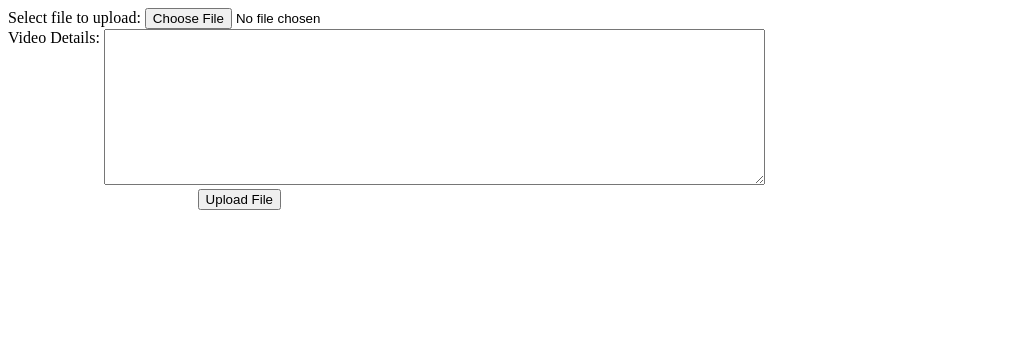
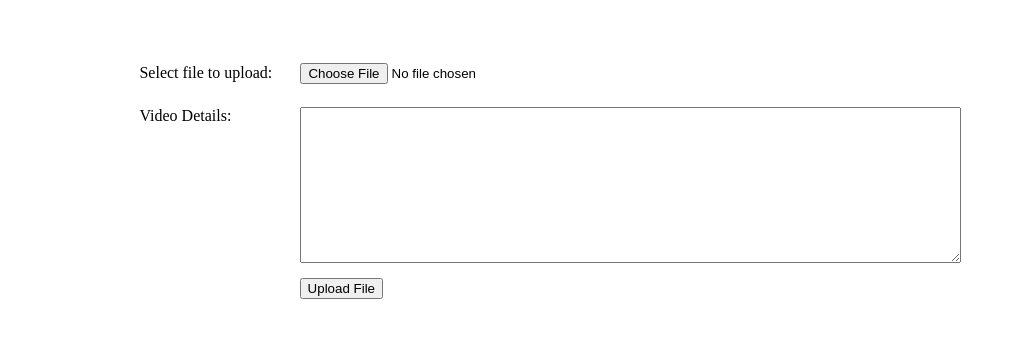
Before and after one commit to itsAnanth/FileUp, a website: page public/index.html in a window 1280 px wide. Shown: the whole page, without its empty margins (0-1015 px from the left). Drawn offline with Linux system fonts and the light colour scheme.

Commit message:
feat(client): styles

```diff
--- /dev/null
+++ b/public/css/main.css
@@ -0,0 +1,13 @@
+.main-margin {
+    margin-left: 10%;
+    margin-top: 4%;
+}
+
+.custom-label {
+    width: 14%;
+    display: inline-block;
+}
+
+.form-group {
+    padding: 1%
+}
--- a/public/index.html
+++ b/public/index.html
@@ -2,7 +2,7 @@
 
 <head>
     <script src='./js/main.js' defer></script>
-    <link rel="stylesheet" href="css/styles.css">
+    <link rel="stylesheet" href="./css/main.css">
 </head>
 
 <body class='main-margin'>
```
